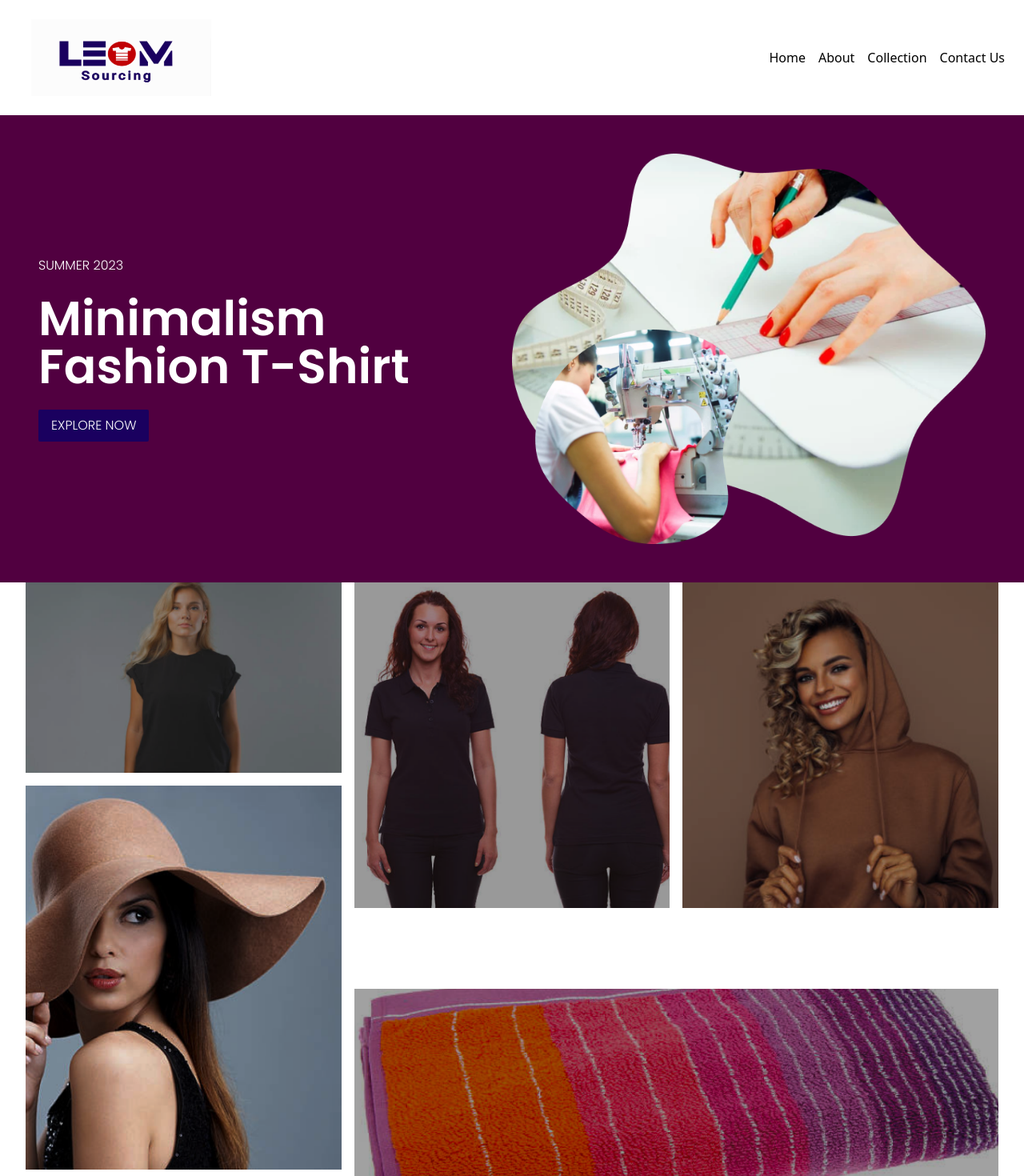
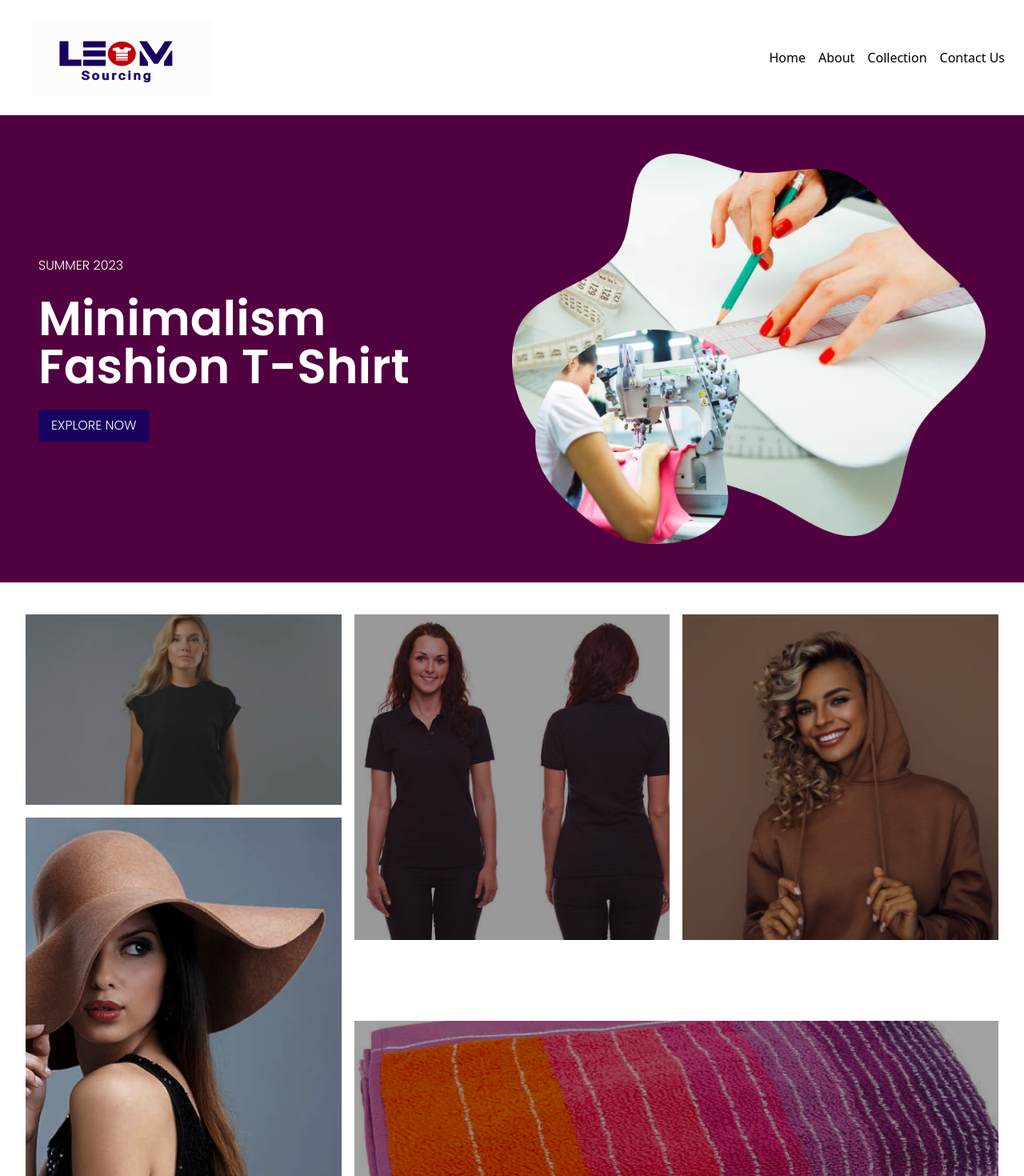
Before and after one commit to Ibanez-Co/leomSuppliers, a Next.js app in the folder leom-suppliers/: page / in a window 1280 px wide. Shown: the top 1470 px of the page at 80% size. Built offline with nearby package versions, Linux system fonts and the light colour scheme.

Commit message:
Added some space for the photo gallery

```diff
--- a/leom-suppliers/components/PhotoSection.tsx
+++ b/leom-suppliers/components/PhotoSection.tsx
@@ -9,7 +9,7 @@
 
 const PhotoSection = () => {
   return (
-    <div className='flex items-center justify-center px-8'>
+    <div className='flex items-center justify-center py-10 px-8'>
     <div className='grid grid-cols-1 md:grid-cols-3 md:grid-rows-8 gap-4'>
                         <Image className=' w-full' src={picture_1} alt="" />
                         <Image className=' w-full md:row-span-2' src={picture_2} alt="" />
--- a/leom-suppliers/pages/index.tsx
+++ b/leom-suppliers/pages/index.tsx
@@ -1,7 +1,5 @@
 import Head from 'next/head';
 import NavBar from '@/components/NavBar';
-import Image from 'next/image';
-import styles from '@/styles/Home.module.css';
 import Headline from '@/components/Headline';
 import Footer from '@/components/Footer';
 import PhotoSection from '@/components/PhotoSection';
```
